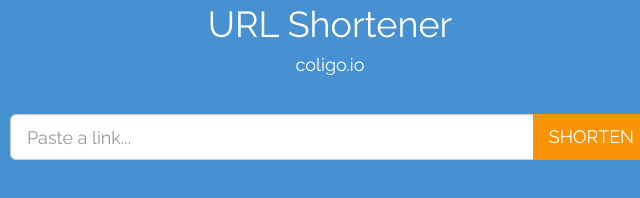
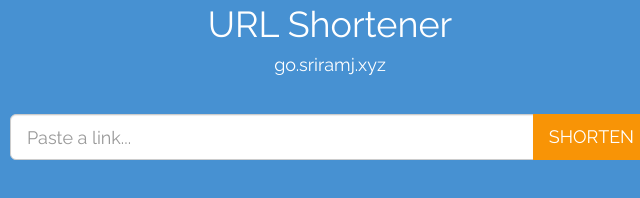
Before and after one commit to SriramJothiswaran/url-shortener, a website: page views/index.html in a window 1280 px wide. Shown: the part 142-340 px from the top of the page, 310-950 px from the left. Drawn offline with nearby package versions, Linux system fonts and the light colour scheme; files that its build step writes are made by us from their sources; files whose address does not match are found by name.

Commit message:
initial commit

```diff
--- a/views/index.html
+++ b/views/index.html
@@ -21,7 +21,7 @@
         <div class="inner cover">
           <span class="glyphicon glyphicon-link"></span>
           <h1>URL Shortener</h1>
-          <h4>coligo.io</h4>
+          <h4>go.sriramj.xyz</h4>
 
           <div class="row">
 
```
